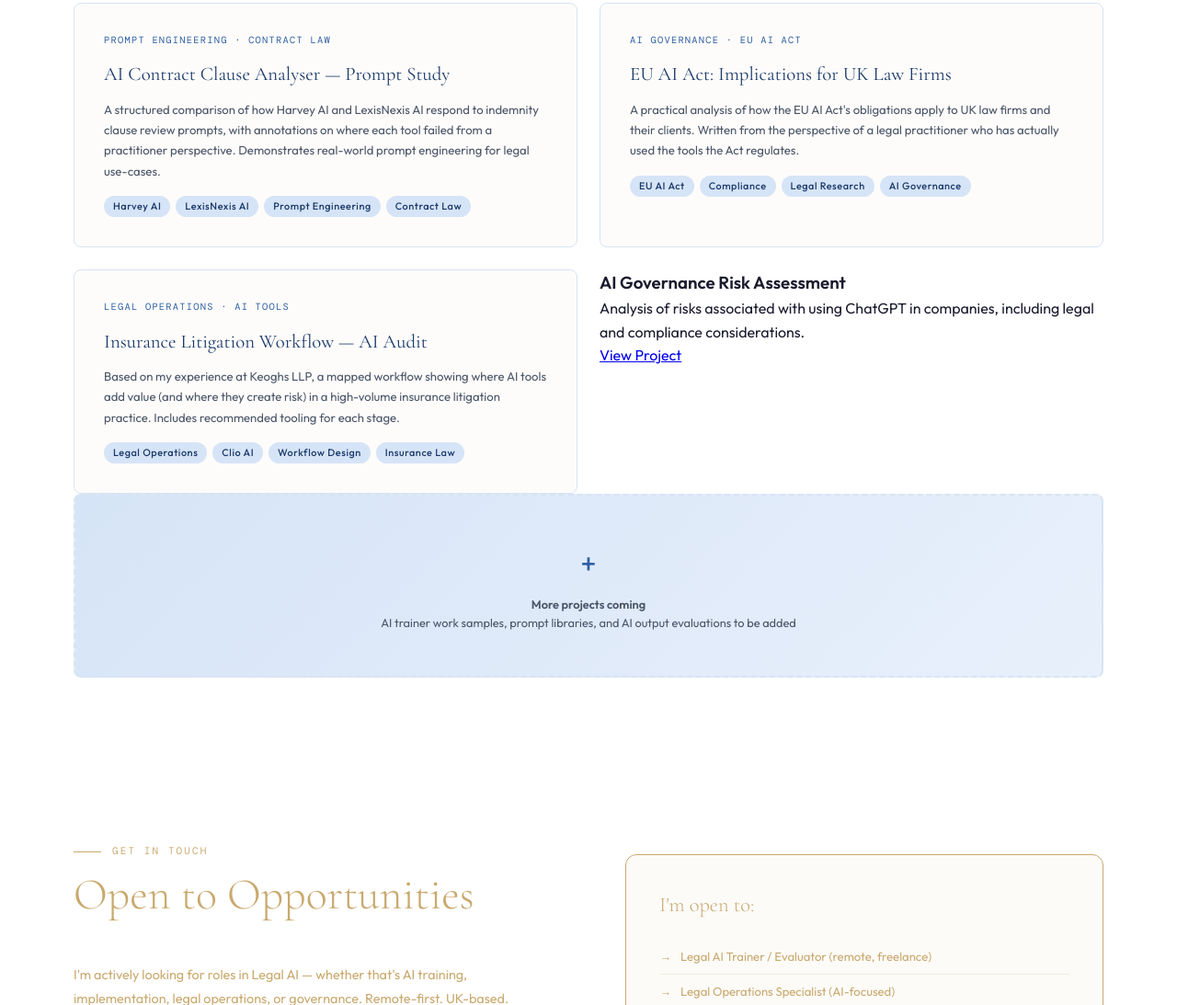
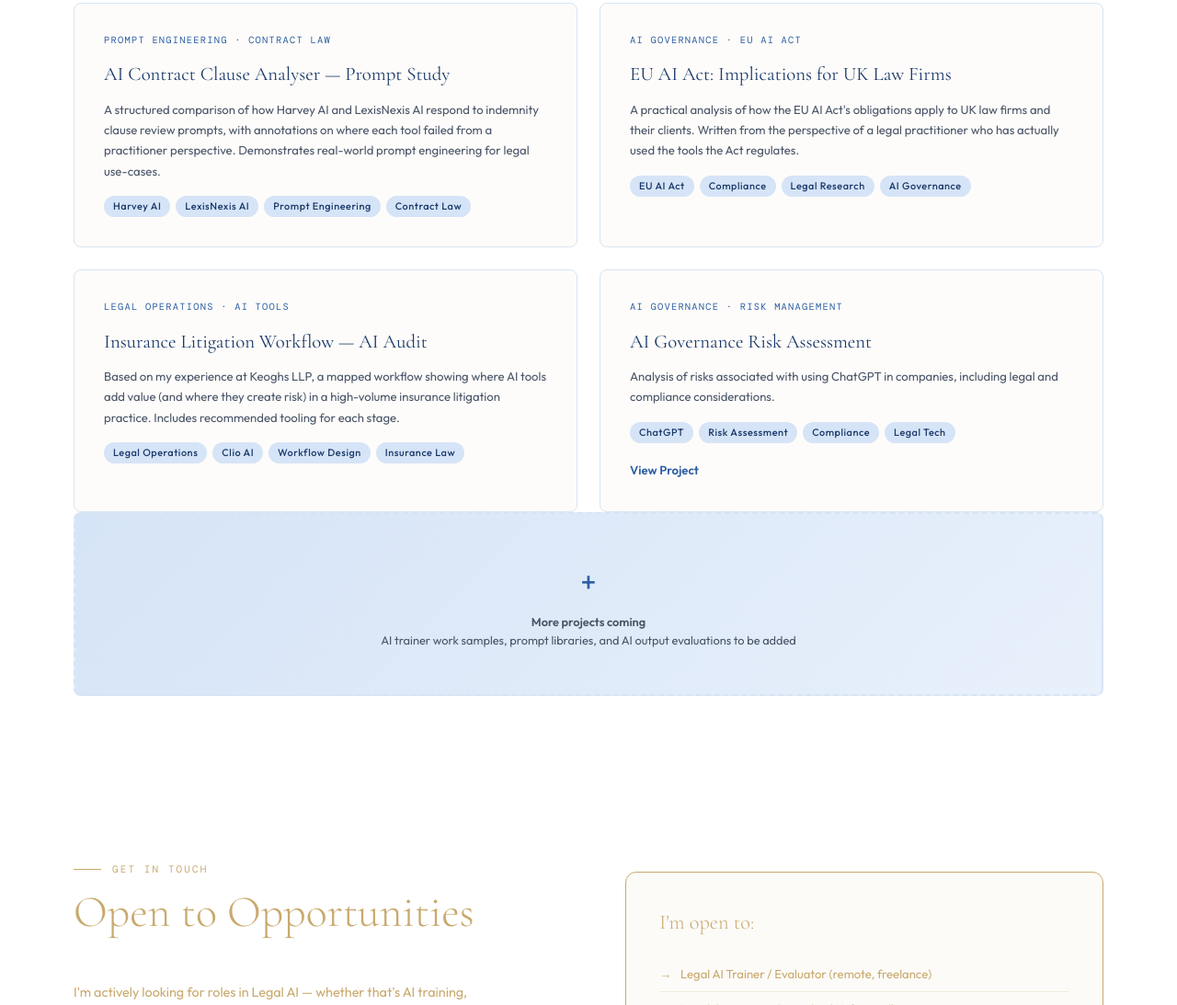
Before and after one commit to vntavranoglou/vntavranoglou.github.io, a plain HTML site: page index.html in a window 1280 px wide. Shown: the part 4741-5834 px from the top of the page at 92% size. Drawn offline with nearby package versions, Linux system fonts and the light colour scheme; a web font is replaced by a local one.

Commit message:
Update index.html

```diff
--- a/index.html
+++ b/index.html
@@ -706,11 +706,22 @@
         <span class="tool-pill">Insurance Law</span>
       </div>
     </div>
-    <div class="project">
+    <div class="project-card">
+  <div class="project-tag">AI Governance · Risk Management</div>
   <h3>AI Governance Risk Assessment</h3>
   <p>Analysis of risks associated with using ChatGPT in companies, including legal and compliance considerations.</p>
-  <a href="https://github.com/vntavranoglou/ai-risk-assessment-chatgpt" target="_blank">
-    View Project
+  <div class="project-tools">
+    <span class="tool-pill">ChatGPT</span>
+    <span class="tool-pill">Risk Assessment</span>
+    <span class="tool-pill">Compliance</span>
+    <span class="tool-pill">Legal Tech</span>
+  </div>
+  <div style="margin-top: 16px;">
+    <a href="https://vntavranoglou.github.io/ai-risk-assessment-chatgpt" target="_blank" style="color: var(--blue); text-decoration: none; font-size: 0.82rem;">
+      <strong>View Project</strong>
+    </a>
+  </div>
+</div>
   </a>
       </div>
     </div>
```
